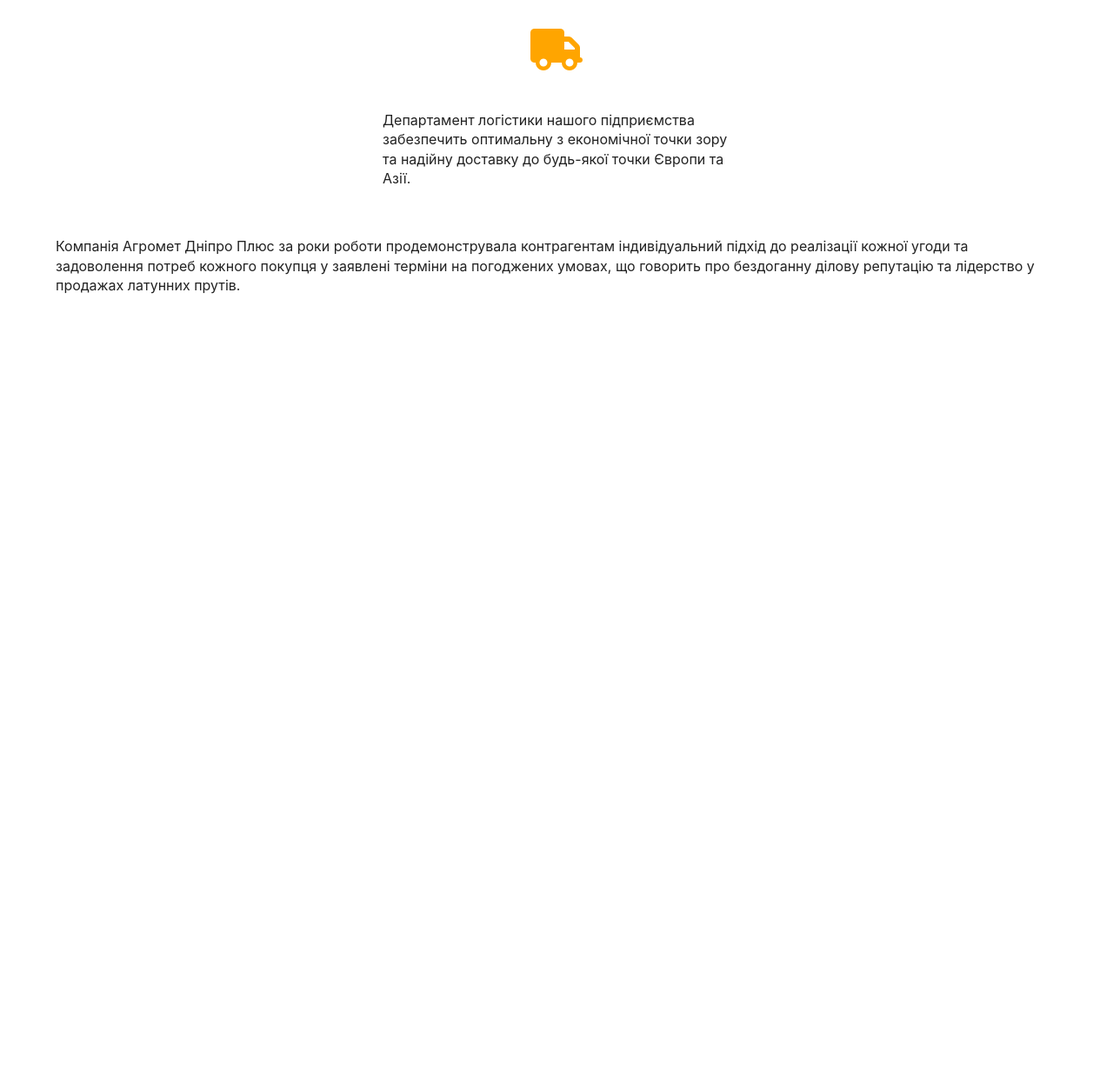
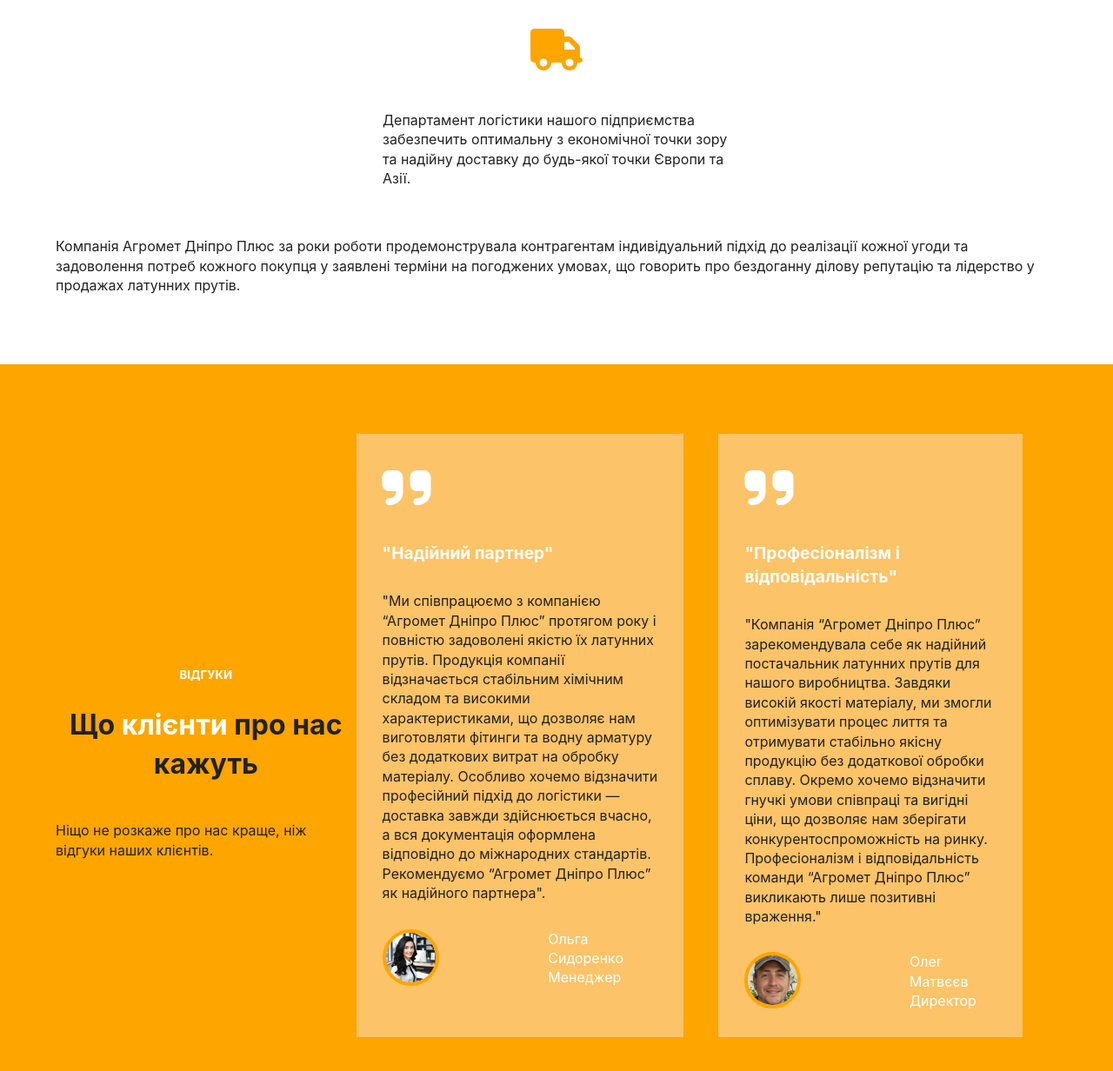
Before and after one commit to evtravnikova/agromet, a website built with webpack: page index.html in a window 1280 px wide. Shown: the part 4365-5597 px from the top of the page at 87% size. Before the commit the page ends 4704 px from the top, so only its background shows below. Built offline with nearby package versions, Linux system fonts and the light colour scheme.

Commit message:
the Testimonials block has been completed

```diff
--- a/css/mystyles.scss
+++ b/css/mystyles.scss
@@ -109,6 +109,7 @@
     object-fit: cover;
     margin-left: 50px;
   }
+
   @media (max-width: 1000px) {
     &__photo__img, &__photo--block {
       display: none;
@@ -300,6 +301,7 @@
 
 
 .comfort {
+  margin-bottom: 80px;
   &__wrapper {
     display: flex;
     justify-content: center;
@@ -324,3 +326,50 @@
     margin-top: 40px;
   }
 }
+
+//Testimonials
+.testimonials {
+  min-height: 80vh;
+  background-color: var(--color-main);
+  padding-top: 80px;
+  padding-bottom: 80px;
+
+  &__wrapper {
+    display: flex;
+    justify-content: space-between;
+  }
+
+  &__info {
+    min-width: 30%;
+    display: flex;
+    flex-direction: column;
+    justify-content: center;
+  }
+}
+
+.testimonial {
+  display: flex;
+  flex-direction: column;
+  gap: 30px;
+  background-color: #fcc368;
+  padding: 30px;
+  margin-right: 40px;
+
+  &__header {
+    font-size: 1.2rem;
+    font-weight: bold;
+    color: white;
+  }
+
+  &__author {
+    display: flex;
+    justify-content: flex-start;
+    color: white;
+
+    &__photo img {
+      width: 30%;
+      border: 4px var(--color-main) solid;
+      border-radius: 50%;
+    }
+  }
+}
--- a/index.html
+++ b/index.html
@@ -154,7 +154,7 @@
         Компанія Агромет Дніпро Плюс рада запропонувати вам співпрацю у сфері постачання повної лінійки латунних прутів.
       </p>
       <p>Продукція, що пропонується, призначена для подальшої переробки на пресах для виготовлення водної арматури
-        (фіттинги, з'єднання і т.д.), а так само прути можуть використовуватися для отримання якісного лиття з
+        (фітинги, з'єднання і т.д.), а так само прути можуть використовуватися для отримання якісного лиття з
         фіксованим складом.
       <p>Високі показники нашого матеріалу дозволяє отримати якісне лиття без додаткової обробки
         металу. </p>
@@ -208,6 +208,62 @@
 </div>
 
 
+<div class="testimonials">
+  <div class="container">
+
+    <div class="testimonials__wrapper">
+      <div class="testimonials__info">
+        <h5 class="subtitle subtitle__center subtitle__center--white">ВІДГУКИ</h5>
+        <h2 class="call__header">Що <span style="color: white">клієнти</span> про нас кажуть</h2>
+        <p>Ніщо не розкаже про нас краще, ніж відгуки наших клієнтів.</p>
+      </div>
+
+      <div class="testimonial">
+        <div class="testimonial__icon"><i class="fa-solid fa-quote-right" style="color: #ffffff; font-size: 4rem"></i>
+        </div>
+        <div class="testimonial__header">"Надійний партнер"</div>
+        <div class="testimonial__text">"Ми співпрацюємо з компанією “Агромет Дніпро Плюс” протягом року і повністю
+          задоволені якістю їх латунних прутів. Продукція компанії відзначається стабільним хімічним складом та високими
+          характеристиками, що дозволяє нам виготовляти фітинги та водну арматуру без додаткових витрат на обробку
+          матеріалу. Особливо хочемо відзначити професійний підхід до логістики — доставка завжди здійснюється вчасно, а
+          вся документація оформлена відповідно до міжнародних стандартів. Рекомендуємо “Агромет Дніпро Плюс” як
+          надійного партнера".
+        </div>
+        <div class="testimonial__author">
+          <div class="testimonial__author__photo"><img src="/img/testimonials1.jpg" alt="client"></div>
+          <div class="testimonial__author__info">
+            <div class="testimonial__author__name">Ольга Сидоренко</div>
+            <div class="testimonial__author__position">Менеджер</div>
+          </div>
+
+        </div>
+      </div>
+
+
+      <div class="testimonial">
+        <div class="testimonial__icon"><i class="fa-solid fa-quote-right" style="color: #ffffff; font-size: 4rem"></i>
+        </div>
+        <div class="testimonial__header">"Професіоналізм і відповідальність"</div>
+        <div class="testimonial__text">"Компанія “Агромет Дніпро Плюс” зарекомендувала себе як надійний постачальник
+          латунних прутів для нашого виробництва. Завдяки високій якості матеріалу, ми змогли оптимізувати процес лиття
+          та отримувати стабільно якісну продукцію без додаткової обробки сплаву. Окремо хочемо відзначити гнучкі умови
+          співпраці та вигідні ціни, що дозволяє нам зберігати конкурентоспроможність на ринку. Професіоналізм і
+          відповідальність команди “Агромет Дніпро Плюс” викликають лише позитивні враження."
+        </div>
+        <div class="testimonial__author">
+          <div class="testimonial__author__photo"><img src="/img/testimonials3.jpg" alt="client"></div>
+          <div class="testimonial__author__info">
+            <div class="testimonial__author__name">Олег Матвєєв</div>
+            <div class="testimonial__author__position">Директор</div>
+          </div>
+        </div>
+      </div>
+
+    </div>
+  </div>
+</div>
+
+
 <script src="js/app.js"></script>
 </body>
 
```
Also changed, not shown: css/mystyles.css, img/testimonials1.jpg (added), img/testimonials3.jpg (added), 1 other file.
